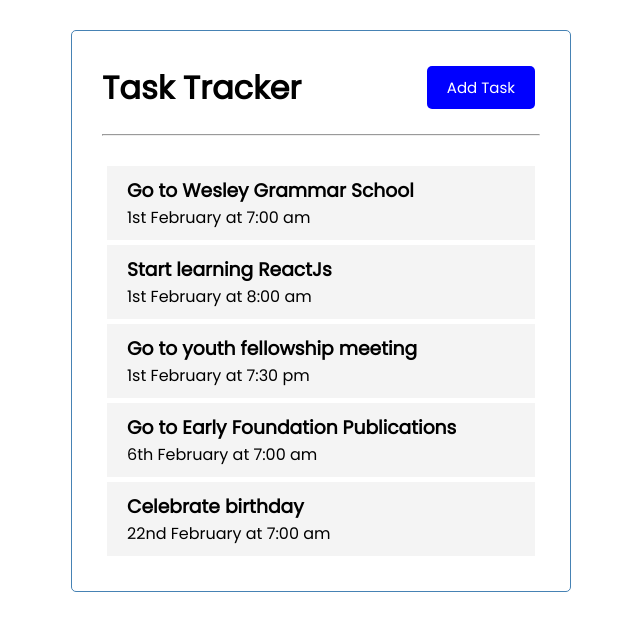
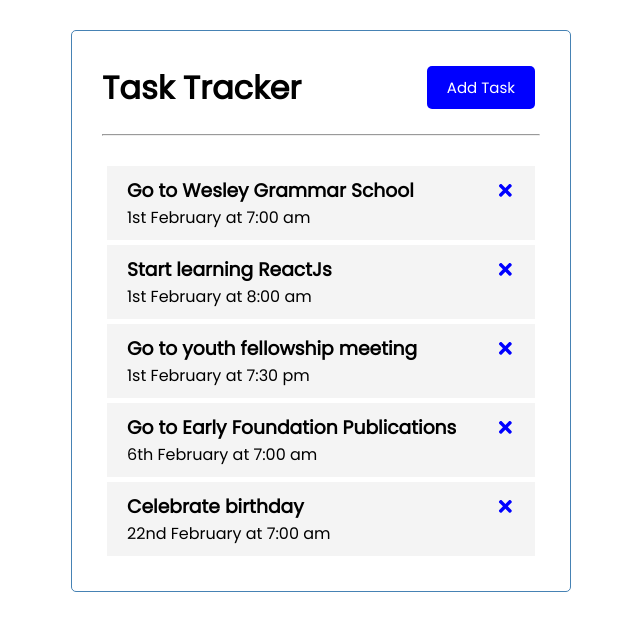
Before and after one commit to majestyjnr/TaskTrackerApp, a React (Create React App) app: page / in a window 1280 px wide. Shown: the top 630 px of the page, without its empty margins (319-959 px from the left). Built offline with nearby package versions, Linux system fonts and the light colour scheme.

Commit message:
Newest Commit for the day

```diff
--- a/package.json
+++ b/package.json
@@ -8,6 +8,7 @@
     "@testing-library/user-event": "^12.6.2",
     "react": "^17.0.1",
     "react-dom": "^17.0.1",
+    "react-icons": "^4.1.0",
     "react-scripts": "4.0.1",
     "web-vitals": "^0.2.4"
   },
--- a/src/components/Task.js
+++ b/src/components/Task.js
@@ -1,9 +1,10 @@
 import React from 'react'
+import {FaTimes} from 'react-icons/fa'
 
 const Task = ({task}) => {
     return (
         <div className="task">
-            <h3>{task.theTask}</h3>
+            <h3>{task.theTask} <FaTimes style={{color: 'blue', cursor:"pointer"}}/> </h3>
             <p>{task.day}</p>
         </div>
     )
```
Also changed, not shown: 2 other files (tests, documents, lock files or other folders).
